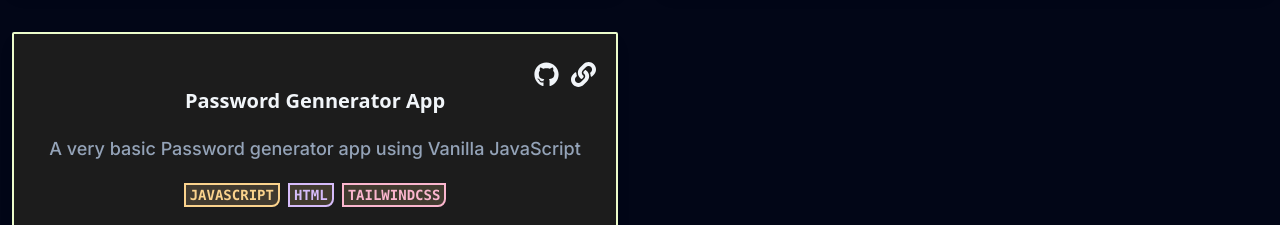
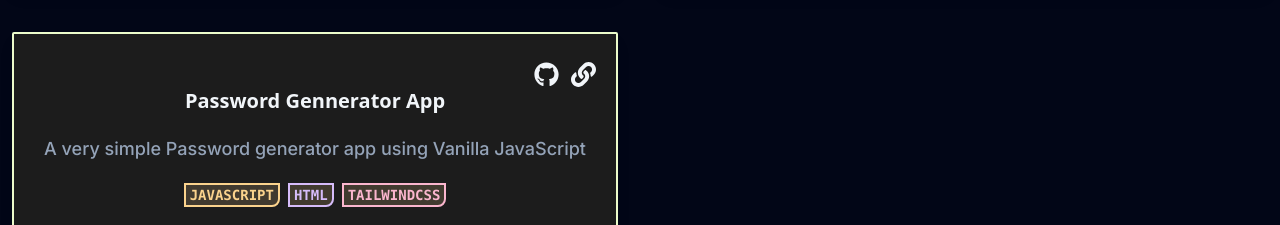
Before and after one commit to toshi-Devs/my-portfolio, a Next.js app: page / in a window 1280 px wide. Shown: the part 2240-2465 px from the top of the page. Built offline with nearby package versions, Linux system fonts and the light colour scheme.

Commit message:
addinng password generator app

```diff
--- a/components/Projects.tsx
+++ b/components/Projects.tsx
@@ -107,7 +107,7 @@ function Projects() {
 
                             <div className='flex flex-col items-center justify-center space-y-5 pb-5 cursor-pointer'>
                                 <h3 className='text-xl font-bold font-sans text-slate-100'>Password Gennerator App</h3>
-                                <p className='text-lg text-slate-400 font-medium text-center'>A very basic Password generator app using Vanilla JavaScript</p>
+                                <p className='text-lg text-slate-400 font-medium text-center'>A very simple Password generator app using Vanilla JavaScript</p>
                                 <div className='flex flex-row space-x-1 gap-1 items-center uppercase font-mono'>
                                     <p className='text-sm font-semibold px-1 border-2 rounded-ee-lg text-[#FBD38D] border-[#FBD38D] bg-[#fbd38d29]'> Javascript</p>
                                     <p className='text-sm font-semibold px-1 border-2 rounded-ee-lg text-[#D6BCFA] border-[#D6BCFA] bg-[#fbd38d29]'> HTML</p>
```
